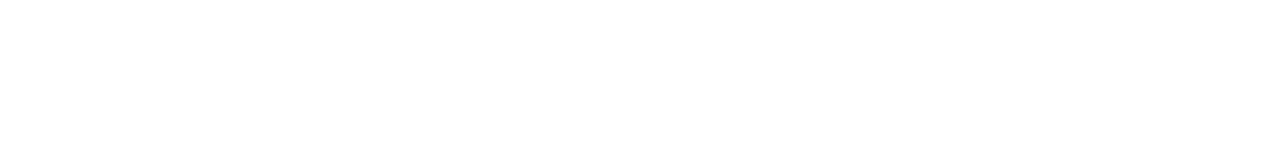
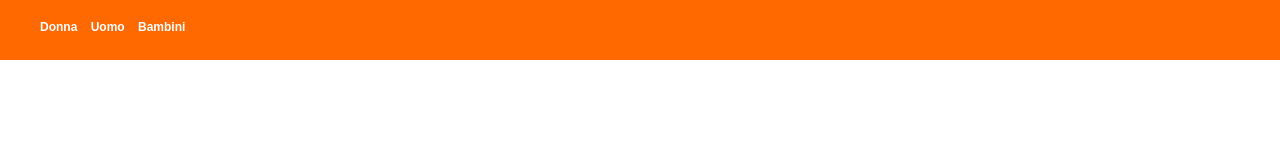
Before and after one commit to aletardio/html-css-boolando, a plain HTML site: page index.html in a window 1280 px wide. Drawn offline with Linux system fonts and the light colour scheme.

Commit message:
[UPDATE] header creation

```diff
--- a/css/style.css
+++ b/css/style.css
@@ -0,0 +1,54 @@
+* {
+    padding: 0;
+    margin: 0;
+    box-sizing: border-box;
+}
+
+header {
+    padding-top: 20px;
+    background-color: #FF6900;
+    width: 100%;
+    height: 60px;
+}
+
+.container {
+    max-width: 1200px;
+    margin: 0 auto;
+    width: 100%;
+}
+
+.row {
+    width: 100%;
+    display: flex;
+
+}
+
+.col-25 {
+    width: 25%;
+}
+
+.col-50 {
+    width: 50%;
+}
+
+.d-flex-start {
+    justify-content: start;
+    align-items: center;
+}
+
+.d-flex-center {
+    justify-content: center;
+    align-content: center;
+}
+
+.content {
+    font-family: Arial, Helvetica, sans-serif;
+    color: white;
+    font-weight: 800;
+    font-size: 12px;
+}
+
+.start {
+    text-align: start;
+    word-spacing: 10px;
+}
--- a/index.html
+++ b/index.html
@@ -7,6 +7,31 @@
     <title>Boolando</title>
 </head>
 <body>
+    <!-- HEADER -->
+    <header>
+        <!-- CONTAINER -->
+        <div class="container">
+            <!-- RIGA -->
+            <div class="row">
+                <div class="col-25 d-flex-start">
+                    <div class="content start">
+                        Donna Uomo Bambini
+                    </div>
+                </div>
+                <div class="col-50">
+                    <img src="" alt="">
+                </div>
+                <div class="col-25">
+
+                </div>
+            </div>
+        </div>
+    </header>
+
+    <!-- MAIN -->
+    <main>
+
+    </main>
 
 </body>
 </html>
```
Also changed, not shown: images/boolando_hover.png (renamed from img/boolando_hover.png), images/img/1.webp (renamed from img/img/1.webp), images/img/1b.webp (renamed from img/img/1b.webp), images/img/2.webp (renamed from img/img/2.webp), images/img/2b.webp (renamed from img/img/2b.webp), images/img/3.webp (renamed from img/img/3.webp), images/img/3b.webp (renamed from img/img/3b.webp), images/img/4.webp (renamed from img/img/4.webp), images/img/4b.webp (renamed from img/img/4b.webp), images/img/5.webp (renamed from img/img/5.webp), images/img/5b.webp (renamed from img/img/5b.webp), images/img/6.webp (renamed from img/img/6.webp), images/img/6b.webp (renamed from img/img/6b.webp), images/img/boolean-logo.png (renamed from img/img/boolean-logo.png), 4 other files.
